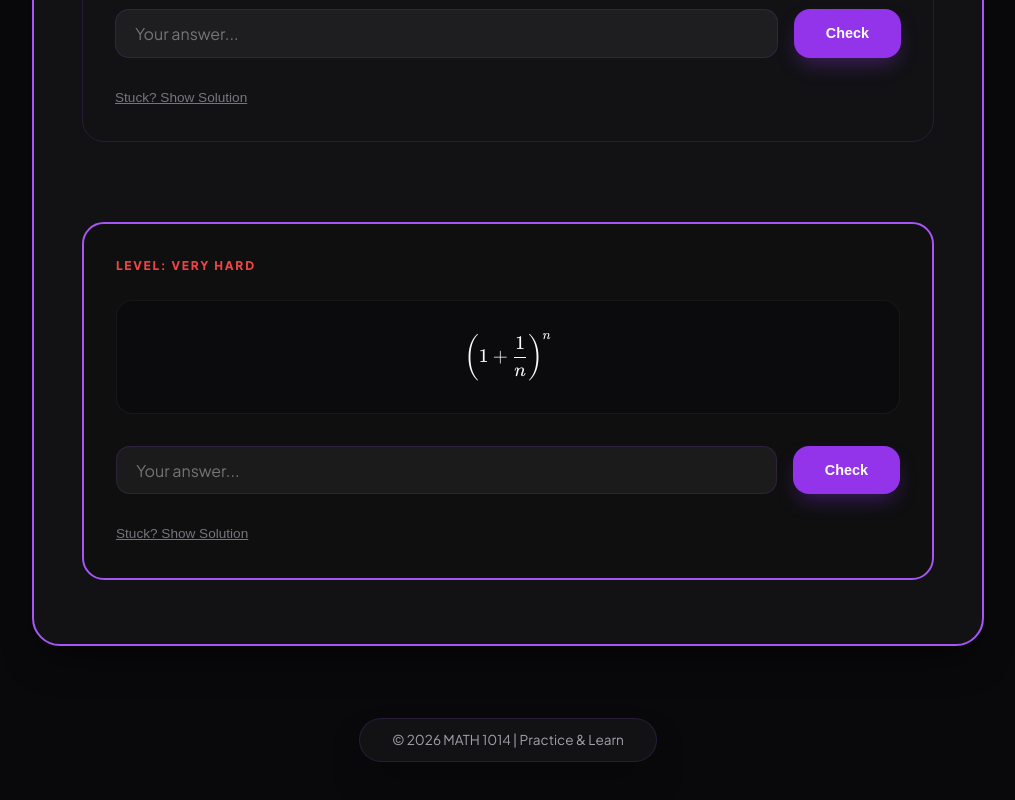
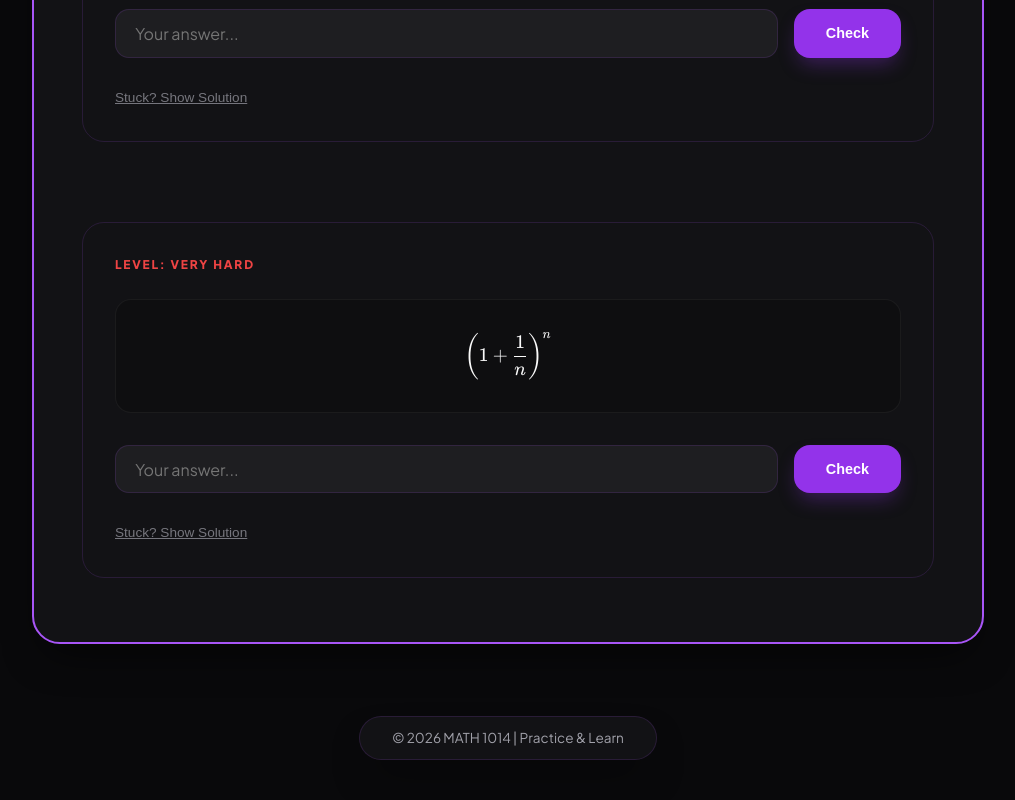
Before and after one commit to parsaabbasian/MATH-1014, a React (Vite) app: page /11-1 in a window 1280 px wide. Shown: the part 3942-4742 px from the top of the page, without its empty margins (132-1147 px from the left). Built offline with nearby package versions, Linux system fonts and the light colour scheme.

Commit message:
Fix: Added missing Sparkles import to Topics page causing crash

```diff
--- a/src/components/PracticeExercise.jsx
+++ b/src/components/PracticeExercise.jsx
@@ -44,9 +44,8 @@ const PracticeExercise = ({ question, correctAnswer, steps, difficulty }) => {
     return (
         <div className="example-box practice-box" style={{
             border: status === 'correct' ? '2px solid var(--success)' :
-                status === 'wrong' ? '2px solid var(--error)' :
-                    difficulty === 'VERY HARD' ? '2px solid var(--primary-light)' : '1px solid var(--border)',
-            background: difficulty === 'VERY HARD' ? 'rgba(0,0,0,0.2)' : 'var(--card-bg)'
+                status === 'wrong' ? '2px solid var(--error)' : '1px solid var(--border)',
+            background: 'var(--card-bg)'
         }}>
             <div style={{ display: 'flex', justifyContent: 'space-between', alignItems: 'center', marginBottom: '1.5rem' }}>
                 <div className="example-title" style={{ color: difficultyColors[difficulty], margin: 0, letterSpacing: '0.15em', fontSize: '0.75rem' }}>
--- a/src/pages/Topics.jsx
+++ b/src/pages/Topics.jsx
@@ -1,7 +1,7 @@
 import React from 'react';
 import { motion } from 'framer-motion';
 import { Link } from 'react-router-dom';
-import { BookOpen, ArrowRight, Zap, Target, Layout } from 'lucide-react';
+import { BookOpen, ArrowRight, Zap, Target, Layout, Sparkles } from 'lucide-react';
 
 const Topics = () => {
     const topics = [
```
